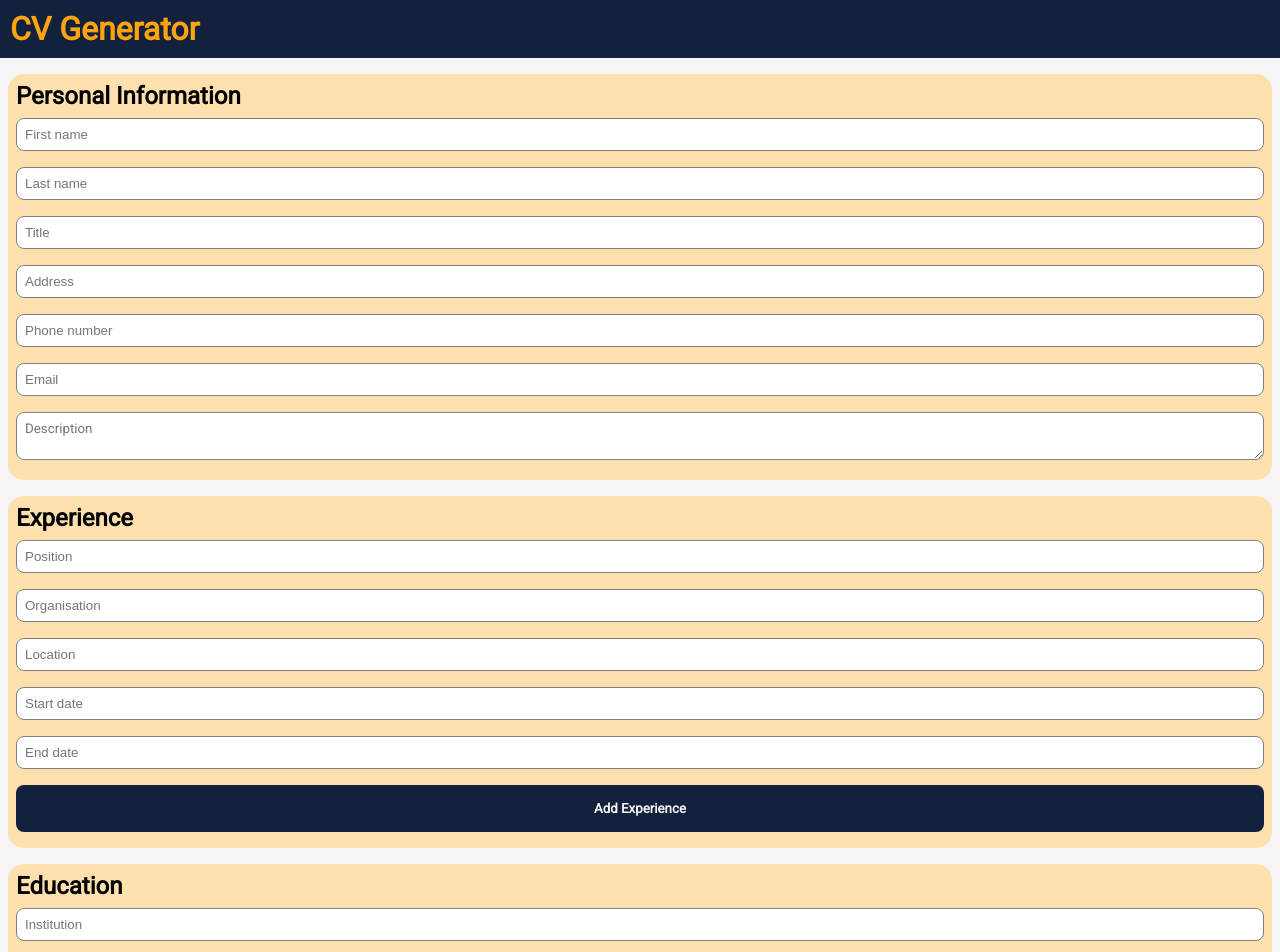
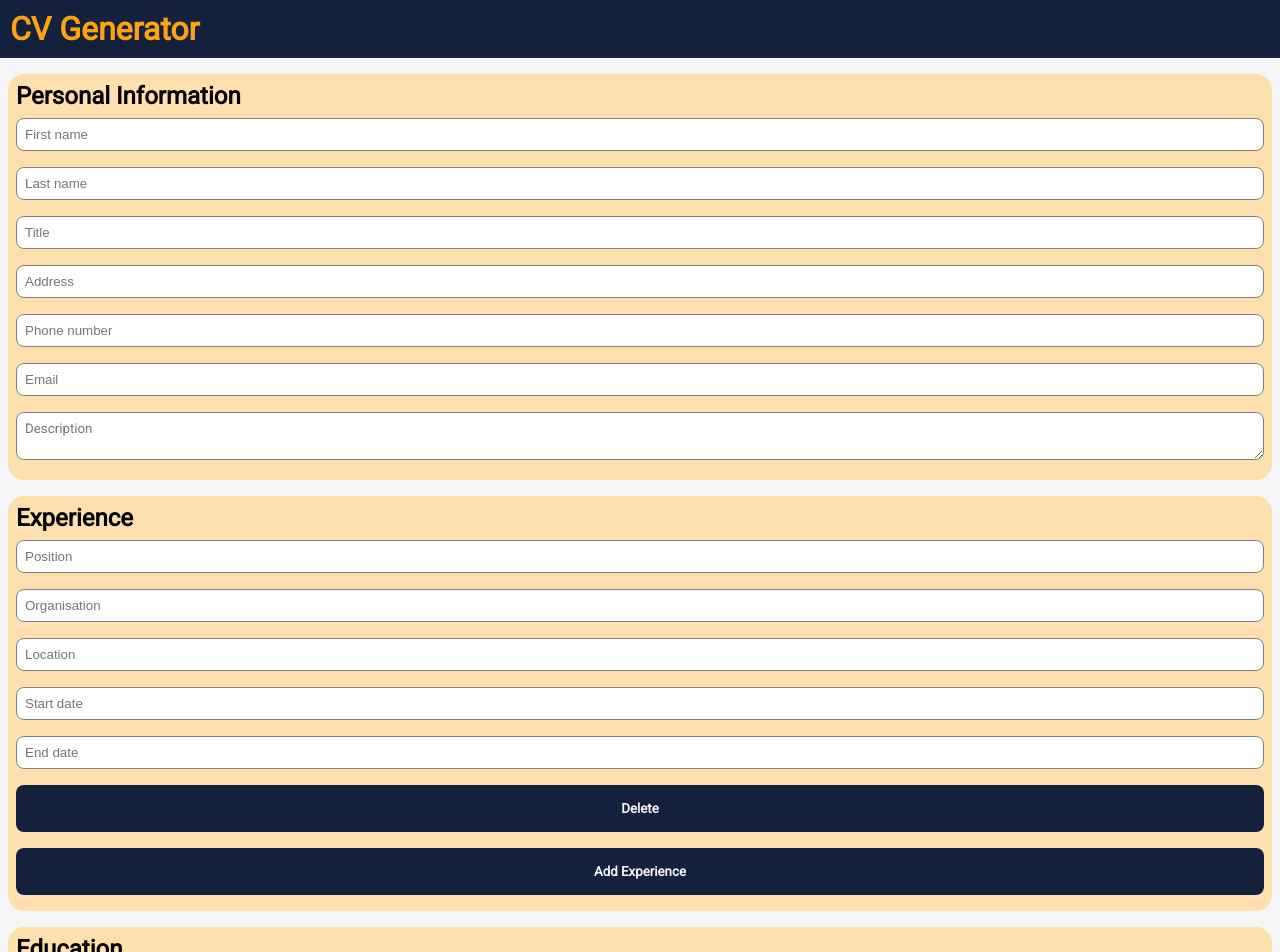
Before and after one commit to Atlas-1510/cv-project, a React (Create React App) app: page / in a window 1280 px wide. Shown: the top 952 px of the page. Built offline with nearby package versions, Linux system fonts and the light colour scheme.

Commit message:
Add ability to delete experience entries

```diff
--- a/src/App.js
+++ b/src/App.js
@@ -4,7 +4,7 @@ import Header from "./components/Header";
 import Body from "./components/Body";
 import Form from "./components/Form";
 import PersonalInformation from "./components/PersonalInformation";
-import Experience from "./components/Experience";
+import Experiences from "./components/Experiences/Experiences";
 import Education from "./components/Education";
 import Section from "./components/utilities/Section";
 import Button from "./components/utilities/Button/Button";
@@ -46,30 +46,21 @@ export default class App extends Component {
 
   onSubmit = (e) => {
     e.preventDefault();
-    console.log(this.state);
+    console.log("bruh");
   };
 
   onChange = (e, stateSection, id) => {
     this.setState((prevState) => {
-      // If there is an ID
       if (id) {
-        // Create a copy of state, to reflect changes
         const newStateObject = {};
-        // Go through each part of state, and if it's not the part that has changed then put
-        // it in the newStateObject unchanged
         for (const [key, value] of Object.entries(prevState)) {
           if (key !== stateSection) {
             newStateObject[key] = value;
           } else {
-            // If this is the bit that has changed (exp or ed), then
-            // iterate over each array entry to find the one that has changed
-            // If the entry hasn't changed, then copy it over as normal
             newStateObject[key] = prevState[stateSection].map((entry) => {
               if (entry.id !== id) {
                 return entry;
               } else {
-                // If the entry has changed, copy it all over, but update
-                // the part that has changed
                 return {
                   ...entry,
                   [e.target.name]: [e.target.value],
@@ -79,7 +70,6 @@ export default class App extends Component {
           }
         }
         return newStateObject;
-        // If there is no ID, then just update as normal
       } else {
         return {
           ...prevState,
@@ -101,9 +91,25 @@ export default class App extends Component {
   };
 
   addExperience = () => {
-    // Configure state to use arrays for exp and ed entries
-    // Add new experience entry to state
-    // then, for each exp state entry render an exp section
+    const newExperience = {
+      id: uuidv4(),
+      position: "",
+      organisation: "",
+      location: "",
+      start: "",
+      end: "",
+    };
+    this.setState({
+      experience: [...this.state.experience, newExperience],
+    });
+  };
+
+  deleteEntry = (id, stateSection) => {
+    this.setState({
+      [stateSection]: this.state[stateSection].filter(
+        (entry) => entry.id !== id
+      ),
+    });
   };
 
   render() {
@@ -120,16 +126,19 @@ export default class App extends Component {
               />
             </Section>
             <Section title="Experience" appStyles={appStyles}>
-              <Experience
+              <Experiences
+                experiences={this.state.experience}
                 appStyles={appStyles}
                 onChange={this.onChange}
                 stateSection="experience"
-                id={this.state.experience[0].id}
+                deleteEntry={this.deleteEntry}
               />
               <Button
                 color={appStyles.headerColor}
                 fontColor={appStyles.backgroundColor}
                 label="Add Experience"
+                onClick={() => this.addExperience()}
+                type="button"
               />
             </Section>
             <Section appStyles={appStyles} title="Education">
@@ -151,6 +160,7 @@ export default class App extends Component {
                 fontColor={appStyles.backgroundColor}
                 label="Generate"
                 type="submit"
+                onClick={this.onSubmit}
               />
               <Button
                 color="orange"
--- /dev/null
+++ b/src/components/Experiences/Experiences.js
@@ -0,0 +1,30 @@
+import React, { Component } from "react";
+import Experience from "./Experience";
+import Button from "../utilities/Button/Button";
+
+export class Experiences extends Component {
+  render() {
+    return this.props.experiences.map((experience) => (
+      <div key={experience.id}>
+        <Experience
+          appStyles={this.props.appStyles}
+          onChange={this.props.onChange}
+          stateSection="experience"
+          id={experience.id}
+        />
+        <Button
+          color={this.props.appStyles.headerColor}
+          fontColor={this.props.appStyles.backgroundColor}
+          label="Delete"
+          // onClick={}
+          onClick={() => {
+            this.props.deleteEntry(experience.id, "experience");
+          }}
+          type="button"
+        ></Button>
+      </div>
+    ));
+  }
+}
+
+export default Experiences;
--- a/src/components/utilities/Button/Button.js
+++ b/src/components/utilities/Button/Button.js
@@ -21,6 +21,7 @@ export default class Button extends Component {
         color={this.props.color}
         fontColor={this.props.fontColor}
         type={this.props.type}
+        onClick={this.props.onClick}
       >
         {this.props.label}
       </StyledButton>
```
Also changed, not shown: src/components/Experiences/Experience.js (renamed from src/components/Experience.js, +1 -7 lines).
